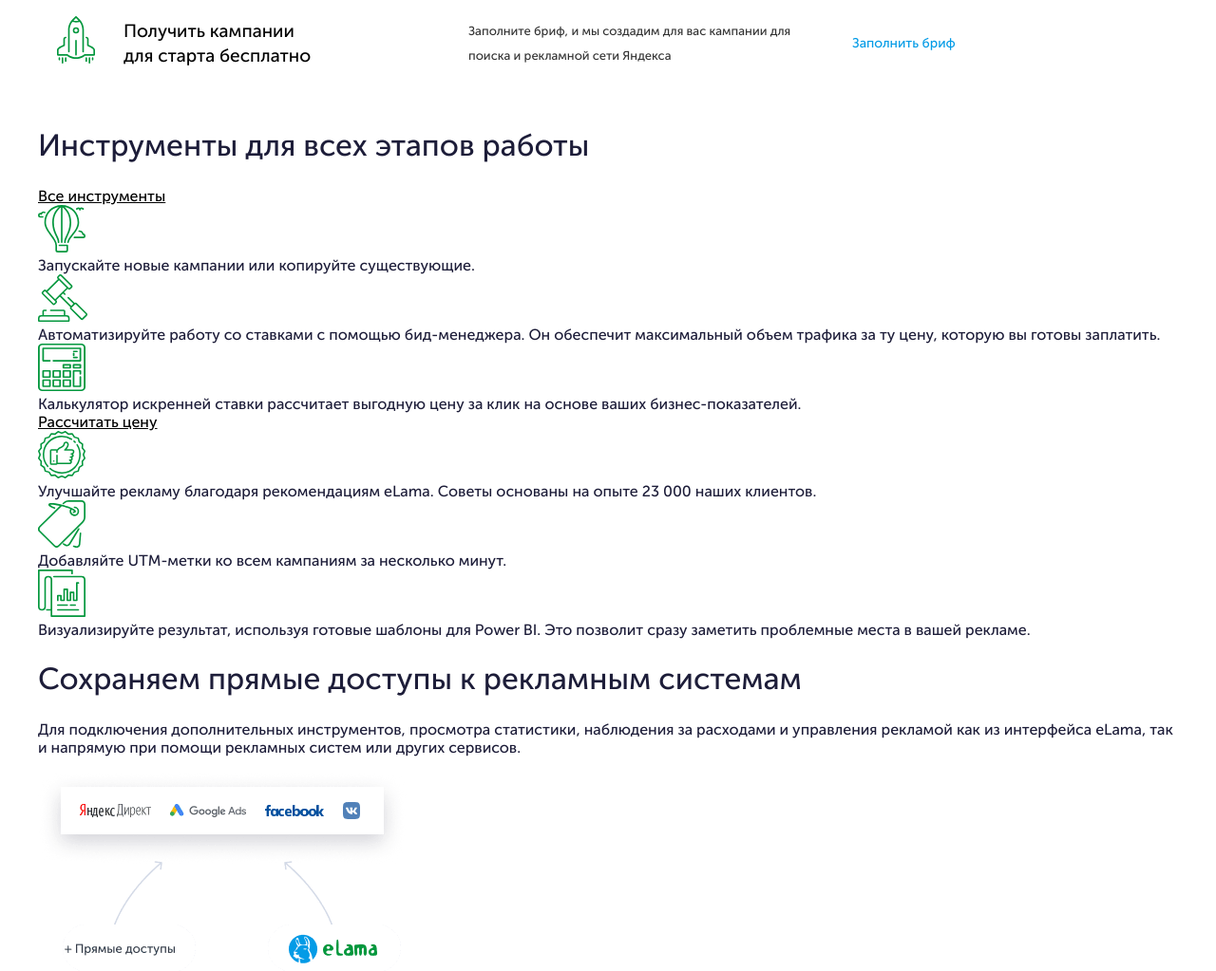
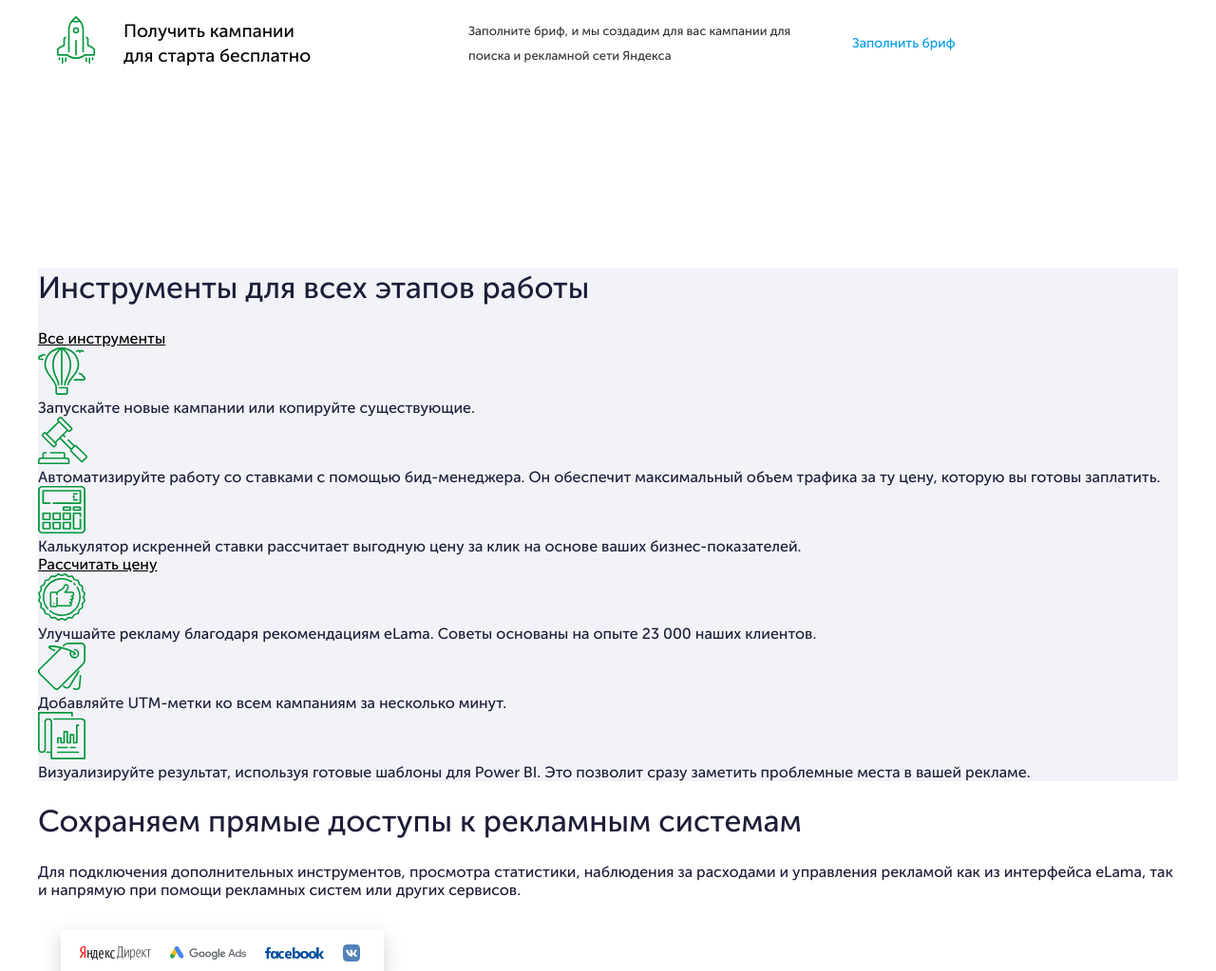
Before and after one commit to akuzevanova/eLama_main, a website: page src/index.html in a window 1280 px wide. Shown: the part 1940-2963 px from the top of the page at 95% size. Drawn offline with nearby package versions, Linux system fonts and the light colour scheme; files that its build step writes are made by us from their sources.

Commit message:
tools begin

```diff
--- a/src/styles/services-block.css
+++ b/src/styles/services-block.css
@@ -1,4 +1,5 @@
 .services-block {
+  padding: 0 0 150px 0;
 }
 
 .services-title {
--- a/src/styles/tools-block.css
+++ b/src/styles/tools-block.css
@@ -0,0 +1,3 @@
+.tools-block {
+  background-color: #f2f3f8;
+}
```
